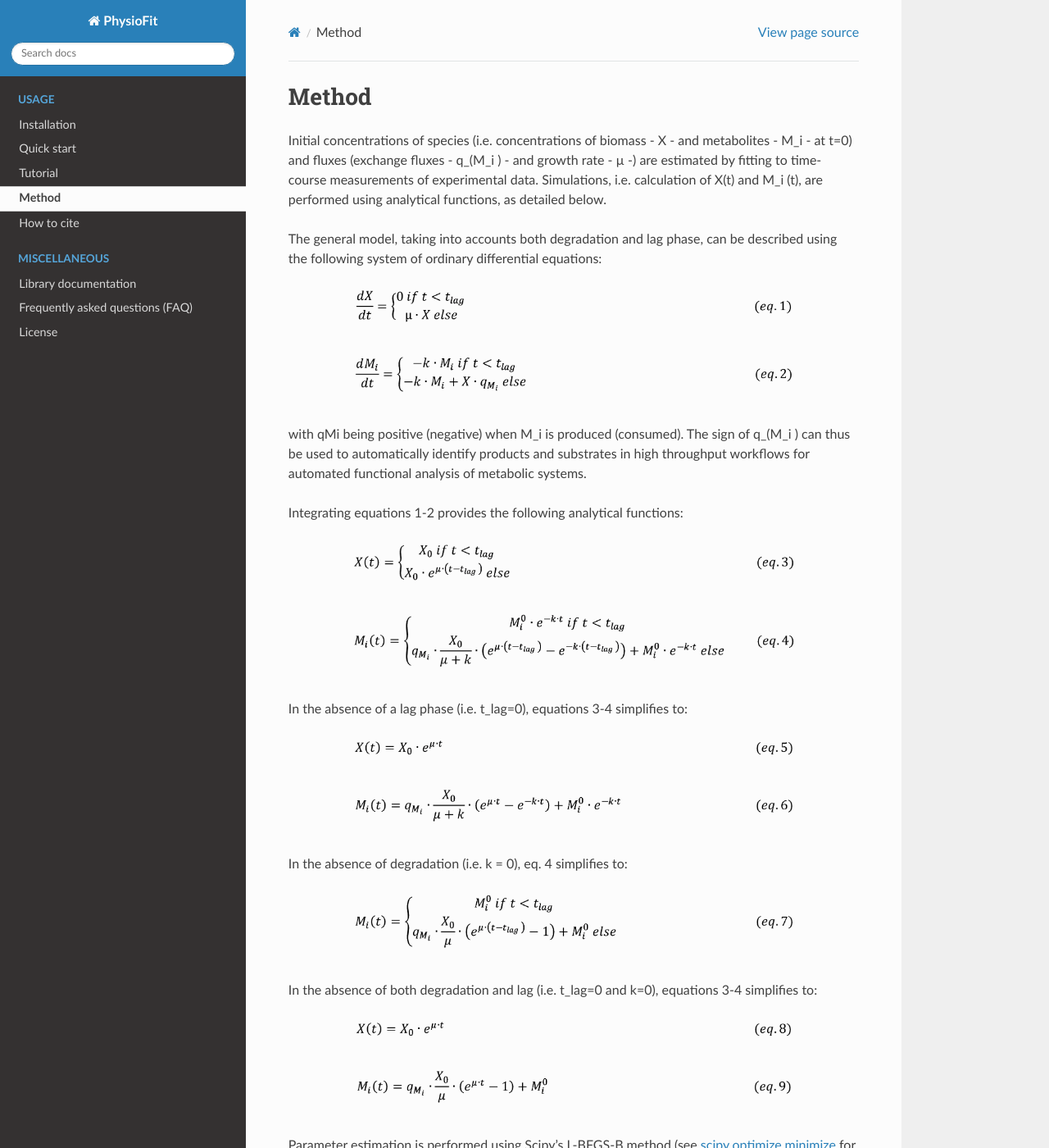
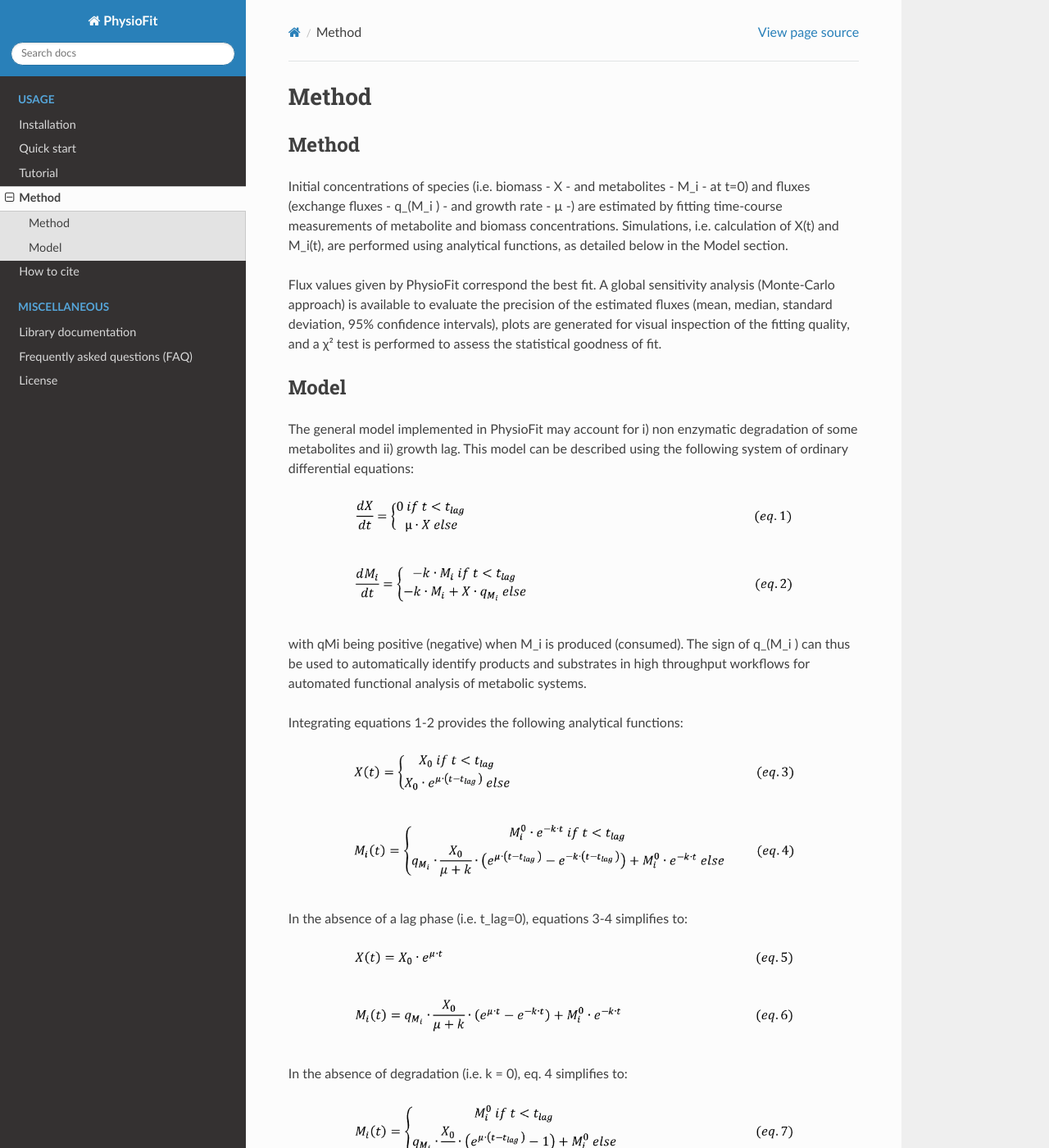
Before and after one commit to MetaSys-LISBP/PhysioFit, a Sphinx documentation site: the page built from docs/method.rst, in a window 1280 px wide and 1400 px high. Shown: the whole window at 82% size. Built offline with Sphinx 7.4.7 and the Read the Docs theme 2.0.0, drawn with Linux system fonts in a browser that asks for light colours; some of the changed text lies outside the part shown.

Commit message:
update doc

```diff
--- a/docs/faq.rst
+++ b/docs/faq.rst
@@ -16,7 +16,7 @@ information on units can be found in the :doc:`usage` section.
 What are the flux units?
 ------------------------
 
-Flux units depend on the units of time and concentrations (of biomass and metabolites). For more details, please refer to the
+Flux units depend on the units of time and concentrations (of biomass and metabolites) used in the input data. For more details, please refer to the
 :doc:`usage` section.
 
 An error has been raised. What should I do?
--- a/docs/method.rst
+++ b/docs/method.rst
@@ -1,12 +1,22 @@
 Method
 ======
 
-Initial concentrations of species (i.e. concentrations of biomass - X - and metabolites - M_i - at t=0) and fluxes
-(exchange fluxes - q_(M_i ) - and growth rate - µ -) are estimated by fitting to time-course measurements of
-experimental data. Simulations, i.e. calculation of X(t) and M_i (t), are performed using analytical functions, as
-detailed below.
+Method
+-----------------
 
-The general model, taking into accounts both degradation and lag phase, can be described using the following system of
+Initial concentrations of species (i.e. biomass - X - and metabolites - M_i - at t=0) and fluxes
+(exchange fluxes - q_(M_i ) - and growth rate - µ -) are estimated by fitting time-course measurements of
+metabolite and biomass concentrations. Simulations, i.e. calculation of X(t) and M_i(t), are performed using analytical functions, as
+detailed below in the Model section.
+
+Flux values given by PhysioFit correspond the best fit. A global sensitivity analysis (Monte-Carlo approach) is available to evaluate the precision of the estimated
+fluxes (mean, median, standard deviation, 95% confidence intervals), plots are generated for visual inspection of the fitting quality, and a χ² test is performed to assess the
+statistical goodness of fit.
+
+Model
+-----------------
+
+The general model implemented in PhysioFit may account for i) non enzymatic degradation of some metabolites and ii) growth lag. This model can be described using the following system of
 ordinary differential equations:
 
 .. image:: _static/equations/eq1.png
@@ -39,18 +49,15 @@ In the absence of both degradation and lag (i.e. t_lag=0 and k=0), equations 3-4
 
 .. image:: _static/equations/eq9.png
 
-Parameter estimation is performed using Scipy's L-BFGS-B method (see
+A model containing all metabolites is constructed automatically by PhysioFit from the input data. Model parameters (fluxes, growth rate, and initial concentrations of biomass and metabolites) are estimated using Scipy's L-BFGS-B method (see
 `scipy.optimize.minimize <https://docs.scipy.org/doc/scipy/reference/generated/scipy.optimize.minimize.html>`_ for more
 information) by minimizing the following cost function:
 
 .. image:: _static/equations/eq10.png
 
-where *sim* is the simulated data, *meas* denotes measurements, and *weight* is a weighting factor (e.g., standard
+where *sim* is the simulated data, *meas* denotes measurements, and *weight* is a weighting factor (typically, one standard
 deviation on measurements).
 
-A global sensitivity analysis (Monte-Carlo approach) is implemented to evaluate the precision of the estimated
-fluxes, plots are generated for visual inspection of the fitting quality, and a khi2 test is performed to assess the
-statistical goodness of fit.
 
 ..
     Finally, PhysioFit includes routines to estimate the first-order degradation constants from time-course metabolite
--- a/docs/usage.rst
+++ b/docs/usage.rst
@@ -83,5 +83,5 @@ The following files are generated by PhysioFit in the output directory:
     * A number of **.svg files** containing the individual plots of simulated and measured data.
 
 It is important to check the quality of the fit before interpreting the estimated fluxes. To evaluate the fit quality, you can check the log
-file which contains the khi² statistical test results. The generated plots show how accurately the simulated data fits the
+file which contains the χ² statistical test results. The generated plots show how accurately the simulated data fits the
 experimental measurements. Finally, the confidence intervals estimated using the Monte-Carlo approach provides quantitative information on the precision of the estimated fluxes (mean, median, standard deviation and 95% confidence interval).
```
